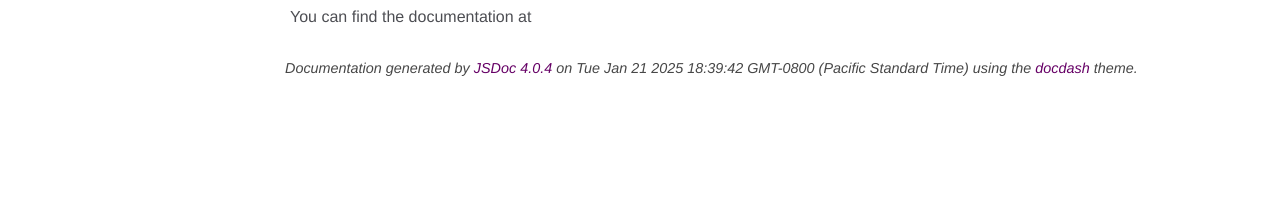
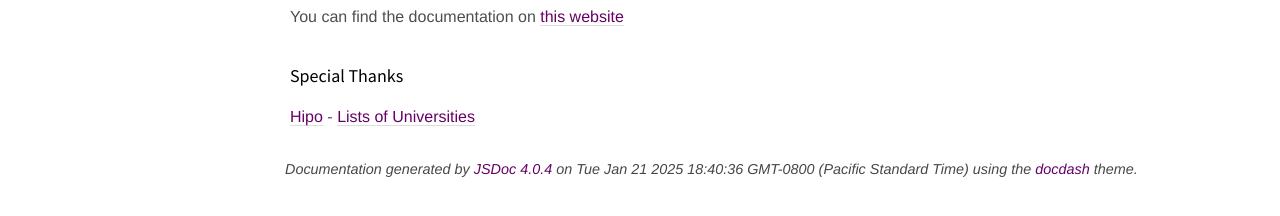
Before and after one commit to jez020/colleges.js, a website: page docs/index.html in a window 1280 px wide. Shown: the part 212-428 px from the top of the page. Drawn offline with Linux system fonts and the light colour scheme.

Commit message:
Updated javadoc

```diff
--- a/docs/index.html
+++ b/docs/index.html
@@ -65,7 +65,11 @@
         <article><h1>colleges.js</h1>
 <p>This module is essentially a database of all the countries in the world.</p>
 <h2>Documentation</h2>
-<p>You can find the documentation at</p></article>
+<p>You can find the documentation on
+<a href="https://jez020.github.io/colleges.js/College.College.html">this website</a></p>
+<h2>Special Thanks</h2>
+<p><a href="https://github.com/Hipo">Hipo</a> -
+<a href="https://github.com/Hipo/university-domains-list/blob/master/world_universities_and_domains.json">Lists of Universities</a></p></article>
     </section>
 
 
@@ -80,7 +84,7 @@
 <br class="clear">
 
 <footer>
-    Documentation generated by <a href="https://github.com/jsdoc3/jsdoc">JSDoc 4.0.4</a> on Tue Jan 21 2025 18:39:42 GMT-0800 (Pacific Standard Time) using the <a href="https://github.com/clenemt/docdash">docdash</a> theme.
+    Documentation generated by <a href="https://github.com/jsdoc3/jsdoc">JSDoc 4.0.4</a> on Tue Jan 21 2025 18:40:36 GMT-0800 (Pacific Standard Time) using the <a href="https://github.com/clenemt/docdash">docdash</a> theme.
 </footer>
 
 <script>prettyPrint();</script>
```
Also changed, not shown: docs/College.html (+1 -1 lines), docs/definitions.js.html (+1 -1 lines), docs/global.html (+1 -1 lines), docs/index.js.html (+1 -1 lines), readme.md.
